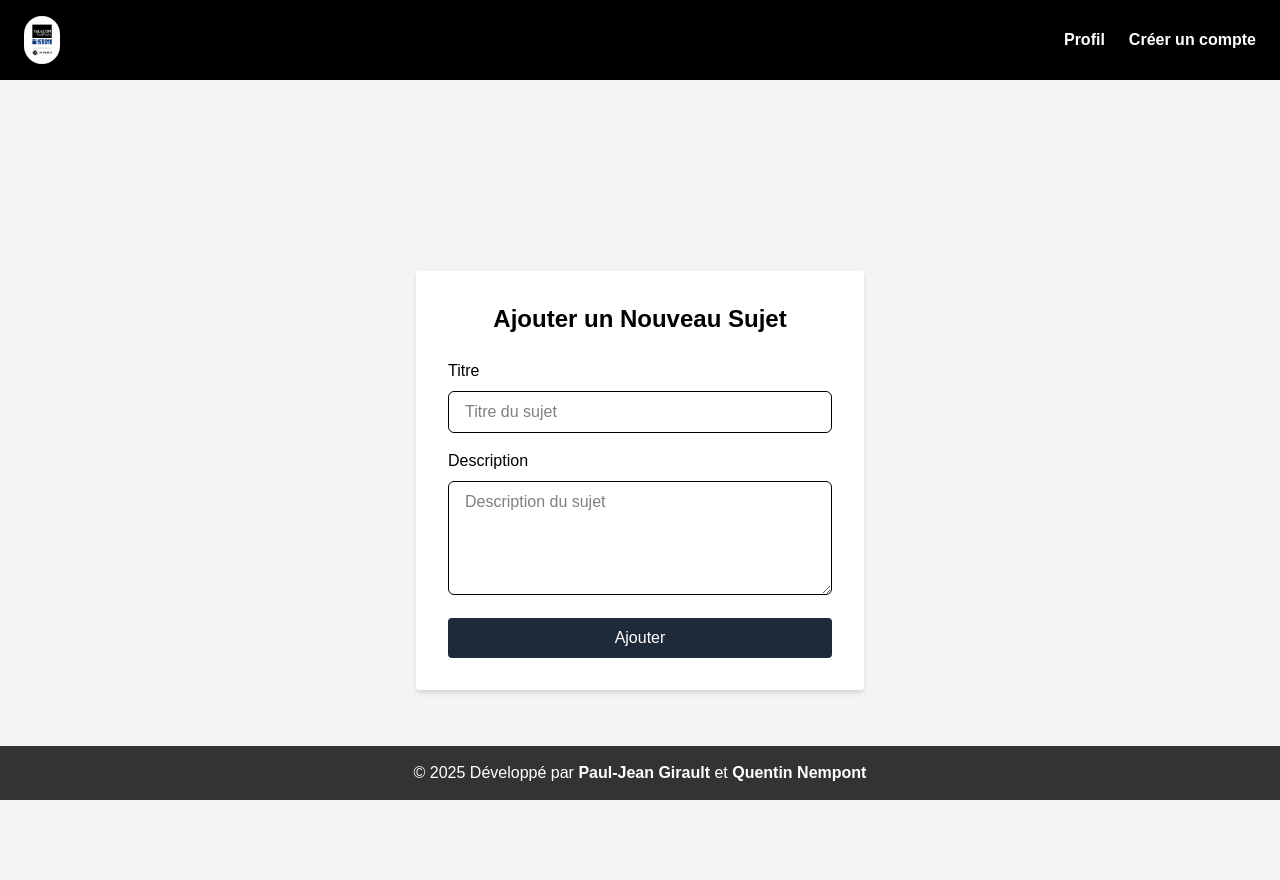
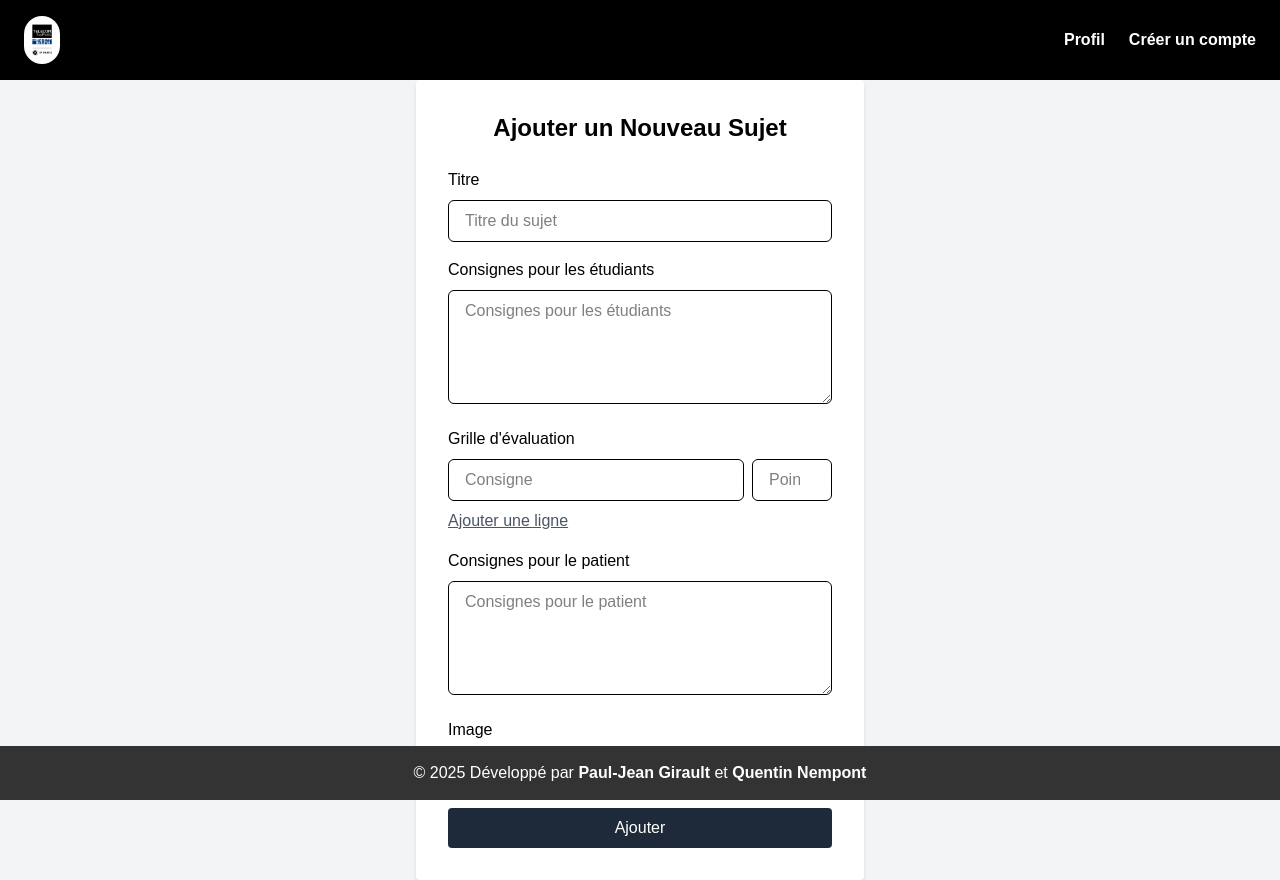
Before and after one commit to kryz3/cassiopee, a Next.js app: page /soumettre in a window 1280 px wide. Built offline with nearby package versions, Linux system fonts and the light colour scheme.

Commit message:
je sais plus

```diff
--- a/app/soumettre/page.js
+++ b/app/soumettre/page.js
@@ -3,7 +3,10 @@ import { useState } from "react";
 
 export default function AddTopic() {
     const [title, setTitle] = useState("");
-    const [description, setDescription] = useState("");
+    const [studentInstructions, setStudentInstructions] = useState("");
+    const [evaluationGrid, setEvaluationGrid] = useState([{ consigne: "", points: "" }]);
+    const [patientInstructions, setPatientInstructions] = useState("");
+    const [image, setImage] = useState(null);
     const [message, setMessage] = useState("");
 
     const handleSubmit = (e) => {
@@ -11,7 +14,27 @@ export default function AddTopic() {
         // Here you would normally send the data to your backend
         setMessage("Sujet ajouté avec succès!");
         setTitle("");
-        setDescription("");
+        setStudentInstructions("");
+        setEvaluationGrid([{ consigne: "", points: "" }]);
+        setPatientInstructions("");
+        setImage(null);
+    };
+
+    const handleImageChange = (e) => {
+        const file = e.target.files[0];
+        if (file) {
+            setImage(file);
+        }
+    };
+
+    const handleEvaluationGridChange = (index, field, value) => {
+        const newGrid = [...evaluationGrid];
+        newGrid[index][field] = value;
+        setEvaluationGrid(newGrid);
+    };
+
+    const addEvaluationRow = () => {
+        setEvaluationGrid([...evaluationGrid, { consigne: "", points: "" }]);
     };
 
     return (
@@ -32,15 +55,64 @@ export default function AddTopic() {
                         />
                     </div>
                     <div className="mb-4">
-                        <label className="block text-black">Description</label>
+                        <label className="block text-black">Consignes pour les étudiants</label>
                         <textarea
-                            value={description}
-                            onChange={(e) => setDescription(e.target.value)}
+                            value={studentInstructions}
+                            onChange={(e) => setStudentInstructions(e.target.value)}
                             className="w-full px-4 py-2 mt-2 border rounded-md focus:outline-none focus:ring-1 focus:ring-gray-400 text-black"
-                            placeholder="Description du sujet"
+                            placeholder="Consignes pour les étudiants"
                             rows="4"
                             required
                         ></textarea>
+                    </div>
+                    <div className="mb-4">
+                        <label className="block text-black">Grille d'évaluation</label>
+                        {evaluationGrid.map((row, index) => (
+                            <div key={index} className="flex space-x-2 mb-2">
+                                <input
+                                    type="text"
+                                    value={row.consigne}
+                                    onChange={(e) => handleEvaluationGridChange(index, "consigne", e.target.value)}
+                                    className="flex-1 px-4 py-2 mt-2 border rounded-md focus:outline-none focus:ring-1 focus:ring-gray-400 text-black"
+                                    placeholder="Consigne"
+                                    required
+                                />
+                                <input
+                                    type="number"
+                                    value={row.points}
+                                    onChange={(e) => handleEvaluationGridChange(index, "points", e.target.value)}
+                                    className="w-20 px-4 py-2 mt-2 border rounded-md focus:outline-none focus:ring-1 focus:ring-gray-400 text-black"
+                                    placeholder="Points"
+                                    required
+                                />
+                            </div>
+                        ))}
+                        <button
+                            type="button"
+                            onClick={addEvaluationRow}
+                            className="text-gray-600 underline"
+                        >
+                            Ajouter une ligne
+                        </button>
+                    </div>
+                    <div className="mb-4">
+                        <label className="block text-black">Consignes pour le patient</label>
+                        <textarea
+                            value={patientInstructions}
+                            onChange={(e) => setPatientInstructions(e.target.value)}
+                            className="w-full px-4 py-2 mt-2 border rounded-md focus:outline-none focus:ring-1 focus:ring-gray-400 text-black"
+                            placeholder="Consignes pour le patient"
+                            rows="4"
+                        ></textarea>
+                    </div>
+                    <div className="mb-4">
+                        <label className="block text-black">Image</label>
+                        <input
+                            type="file"
+                            accept="image/*"
+                            onChange={handleImageChange}
+                            className="w-full px-4 py-2 mt-2 border rounded-md focus:outline-none focus:ring-1 focus:ring-gray-400 text-black"
+                        />
                     </div>
                     <button type="submit" className="w-full px-4 py-2 text-white bg-gray-800 rounded hover:bg-gray-700">Ajouter</button>
                 </form>
```
Also changed, not shown: 1 other file (tests, documents, lock files or other folders).
